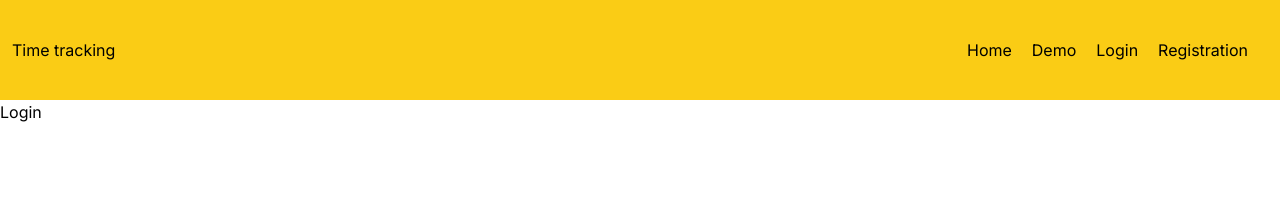
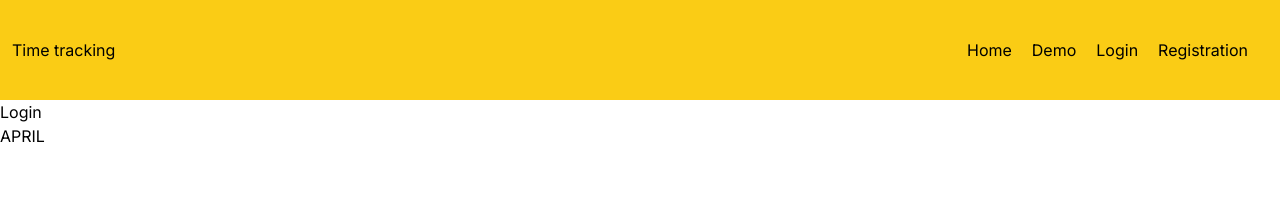
Before and after one commit to RandomDuck/time-tracking, a Next.js app: page / in a window 1280 px wide. Shown: the top 214 px of the page. Built offline with nearby package versions, Linux system fonts and the light colour scheme.

Commit message:
update json file path

```diff
--- a/app/page.tsx
+++ b/app/page.tsx
@@ -1,3 +1,4 @@
+import Calender from '@/assets/components/utility/Calender';
 import { FUNCTION_ROUTES } from '@/assets/constants/routes';
 import Link from 'next/link';
 
@@ -8,6 +9,7 @@ export default function Home() {
       <Link className='btn-primary' href={FUNCTION_ROUTES[2].url}>
         Login
       </Link>
+      <Calender />
     </>
   );
 }
--- a/assets/components/ui/Button.tsx
+++ b/assets/components/ui/Button.tsx
@@ -3,10 +3,15 @@ import React, { ReactNode } from 'react';
 interface Props {
   type: string;
   children: ReactNode;
+  onClick?: () => void;
 }
 
-const Button = ({ type, children }: Props) => {
-  return <button className={type}>{children}</button>;
+const Button = ({ type, children, onClick }: Props) => {
+  return (
+    <button className={type} onClick={onClick}>
+      {children}
+    </button>
+  );
 };
 
 export default Button;
--- /dev/null
+++ b/assets/components/utility/Calender.tsx
@@ -0,0 +1,15 @@
+'use client';
+
+import { useGetDate } from '@/assets/hooks/useGetDate';
+import React from 'react';
+
+const Calender = () => {
+  const { month } = useGetDate();
+  return (
+    <div>
+      <h2>{month.toLocaleUpperCase()}</h2>
+    </div>
+  );
+};
+
+export default Calender;
--- a/assets/components/utility/Form.tsx
+++ b/assets/components/utility/Form.tsx
@@ -2,9 +2,10 @@
 
 import { useRouter } from 'next/navigation';
 import React, { FormEvent, useState } from 'react';
+import { COMPANY_ROUTES, USER_ROUTES } from '../../constants/routes';
+import { ButtonType } from '@/assets/constants/enums';
+import { User } from '@/assets/models/User';
 import Button from '../ui/Button';
-import { COMPANY_ROUTES, USER_ROUTES } from '../../constants/routes';
-import { User } from '../../models/User';
 
 interface Props {
   title: string;
@@ -64,7 +65,7 @@ const Form = ({ title }: Props) => {
             id='passwordField'
             type='password'
           />
-          <Button type={'primary'}>{title.toUpperCase()}</Button>
+          <Button type={ButtonType.PRIMARY}>{title.toUpperCase()}</Button>
         </form>
       </div>
     </div>
--- a/assets/components/utility/skeletons/Calender.tsx
+++ /dev/null
@@ -1,15 +0,0 @@
-import React, { ReactNode } from 'react';
-
-interface Props {
-  children: ReactNode;
-}
-
-const Calender = ({ children }: Props) => {
-  return (
-    <div className='flex flex-col justify-center items-center w-[900px] bg-lime-400 m-auto min-h-[500px] mt-[100px]'>
-      {children}
-    </div>
-  );
-};
-
-export default Calender;
--- a/assets/components/utility/skeletons/Profile.tsx
+++ /dev/null
@@ -1,15 +0,0 @@
-import React, { ReactNode } from 'react';
-
-interface Props {
-  children: ReactNode;
-}
-
-const Profile = ({ children }: Props) => {
-  return (
-    <section className='w-[500px] border-solid-black h-[500px] flex flex-col items-center justify-center'>
-      {children}
-    </section>
-  );
-};
-
-export default Profile;
--- /dev/null
+++ b/assets/constants/enums.ts
@@ -0,0 +1,5 @@
+export enum ButtonType {
+  PRIMARY = 'primary',
+  SECONDARY = 'secondary',
+  GHOST = 'ghost',
+}
--- /dev/null
+++ b/assets/hooks/useGetDate.ts
@@ -0,0 +1,14 @@
+import { useEffect, useState } from 'react';
+
+export const useGetDate = () => {
+  const [month, setMonth] = useState('');
+
+  useEffect(() => {
+    const currentDate = new Date();
+    const monthName = currentDate.toLocaleString('default', { month: 'long' });
+
+    setMonth(monthName);
+  }, []);
+
+  return { month } as const;
+};
--- a/pages/api/user.ts
+++ b/pages/api/user.ts
@@ -3,7 +3,7 @@ import fs from 'fs';
 import { User } from '@/assets/models/User';
 
 export default function handler(req: NextApiRequest, res: NextApiResponse) {
-  const filePath = 'json/data.json';
+  const filePath = './assets/json/data.json';
 
   if (req.method === 'POST') {
     const jsonData = fs.readFileSync(filePath, 'utf8');
```
Also changed, not shown: assets/components/utility/Footer.tsx (+8 -8 lines).
